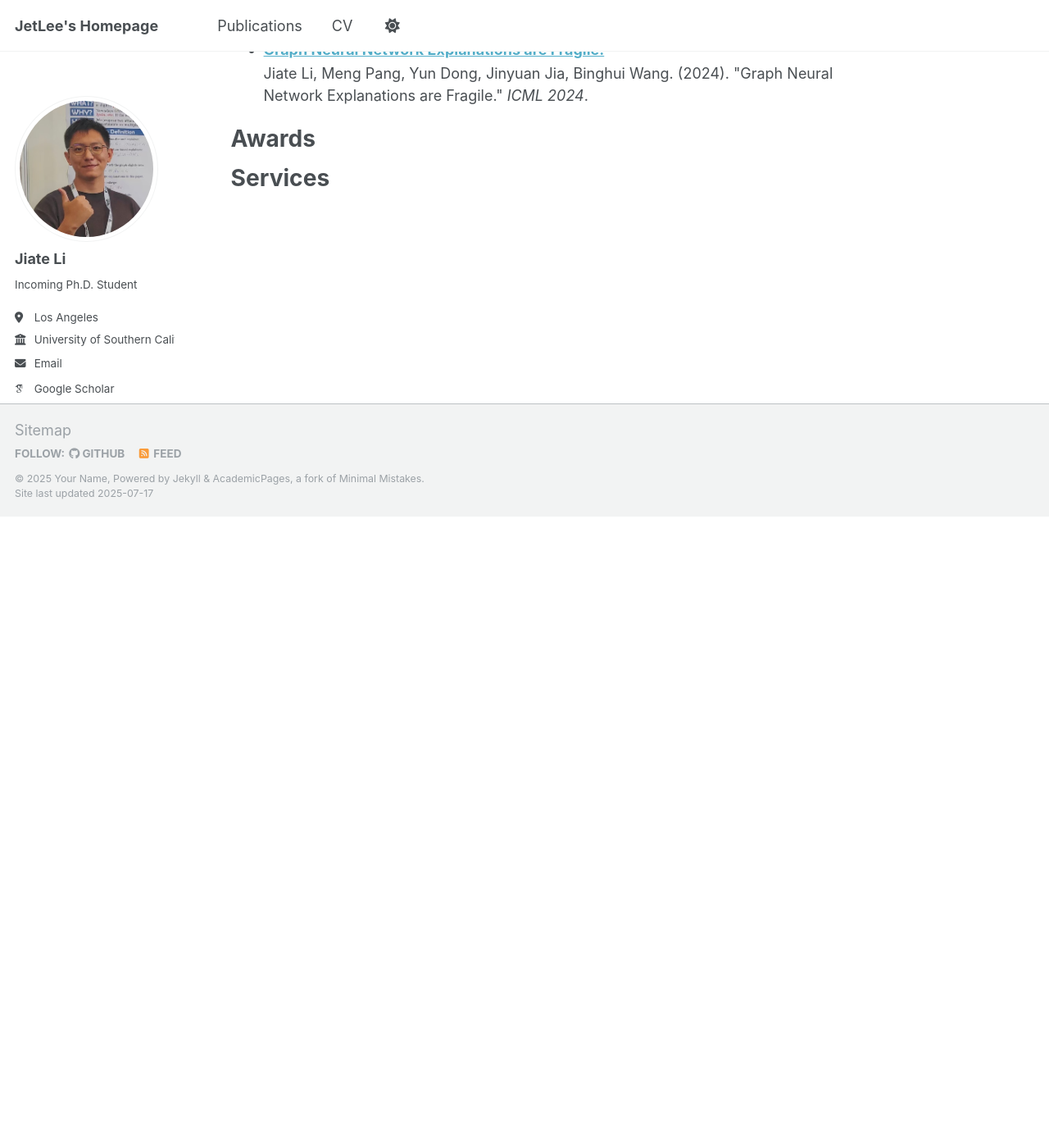
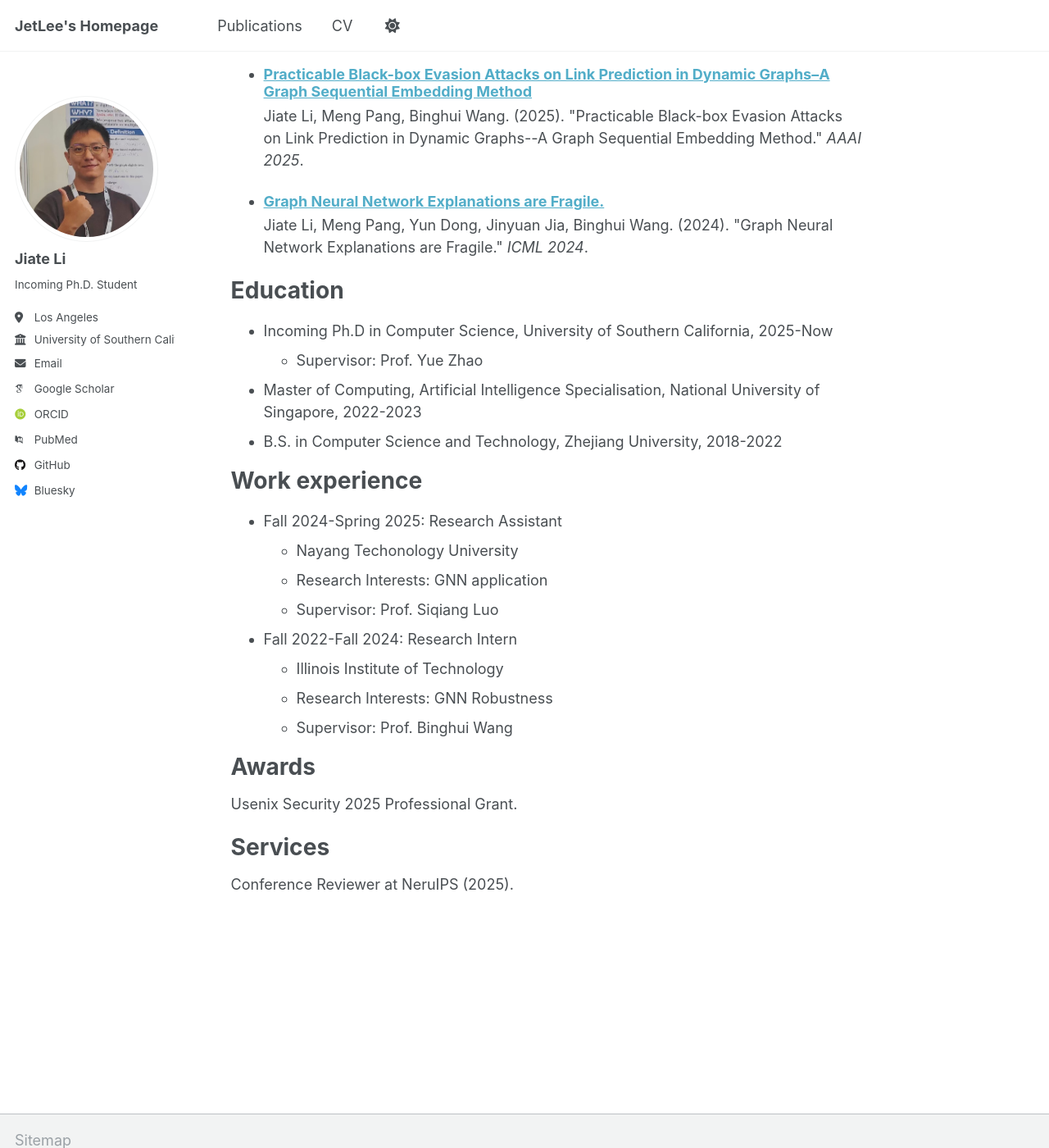
Before and after one commit to JetRichardLee/JetRichardLee.github.io, a Jekyll site: the page built from _pages/about.md, in a window 1280 px wide and 1400 px high, scrolled down 892 px. Shown: the whole window at 82% size. Built offline with Jekyll 4.4.1, drawn with Linux system fonts in a browser that asks for light colours; some web fonts are replaced; a script that is not in the unit is left out; before the commit the page ends 1522 px from its top, so only the background shows below that; some of the changed text lies outside the part shown.

Commit message:
Update about.md

```diff
--- a/_pages/about.md
+++ b/_pages/about.md
@@ -7,10 +7,13 @@ redirect_from:
   - /about.html
 ---
 
-Hi everyone, I'm Jiate Li, an incoming Ph.D. student at Thomas Lord Department of Computer Science, *University of Southern California*. For ease of pronouncing you can call me Jet Lee.
+Hi everyone, I'm Jiate Li, an incoming Ph.D. student at Thomas Lord Department of Computer Science, *University of Southern California*. supervised by Prof. Yue Zhao. For ease of pronouncing you can call me Jet Lee. Before joining USC, I worked as a research intern under the mentorship of Prof. Binghui Wang from Illinois Institute of Technology, and researched on the *GNN Trustworthiness* in 2022-2024. I also worked as a research assitant under the mentorship of Prof. Siqiang Luo in CCDS, where I researched on *GNN applications* in 2024-2025.
 
 News
 ======
+[25/7/16] Thanks to Usenix Sec25' for the Professinal Grant to the conference.
+[25/3/11] I'm joining USC in 25Fall to start my Ph.D study!
+
 
 Publications
 ======
@@ -18,8 +21,30 @@ Publications
     {% include archive-single-cv.html %}
   {% endfor %}</ul>
 
+Education
+======
+* Incoming Ph.D in Computer Science, University of Southern California, 2025-Now
+  * Supervisor: Prof. Yue Zhao
+* Master of Computing, Artificial Intelligence Specialisation, National University of Singapore, 2022-2023
+* B.S. in Computer Science and Technology, Zhejiang University, 2018-2022
+
+Work experience
+======
+
+* Fall 2024-Spring 2025: Research Assistant
+  * Nayang Techonology University
+  * Research Interests: GNN application
+  * Supervisor: Prof. Siqiang Luo
+
+* Fall 2022-Fall 2024: Research Intern
+  * Illinois Institute of Technology
+  * Research Interests: GNN Robustness
+  * Supervisor: Prof. Binghui Wang
+
 Awards
 ======
+Usenix Security 2025 Professional Grant.
 
 Services
 ======
+Conference Reviewer at NeruIPS (2025).
```
